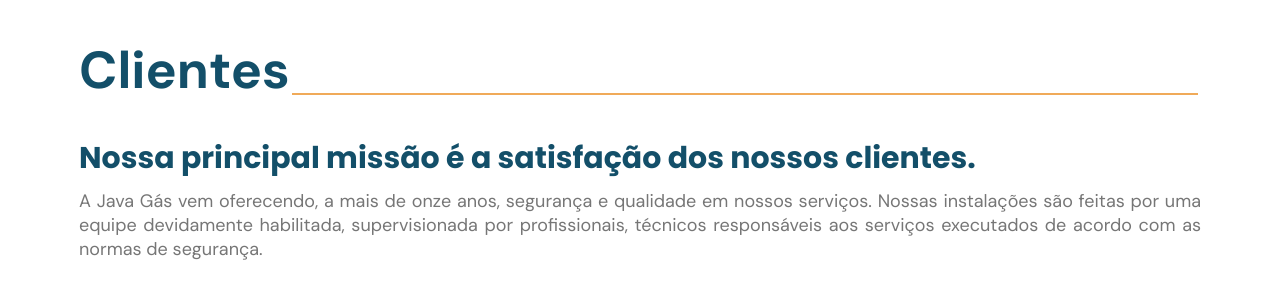
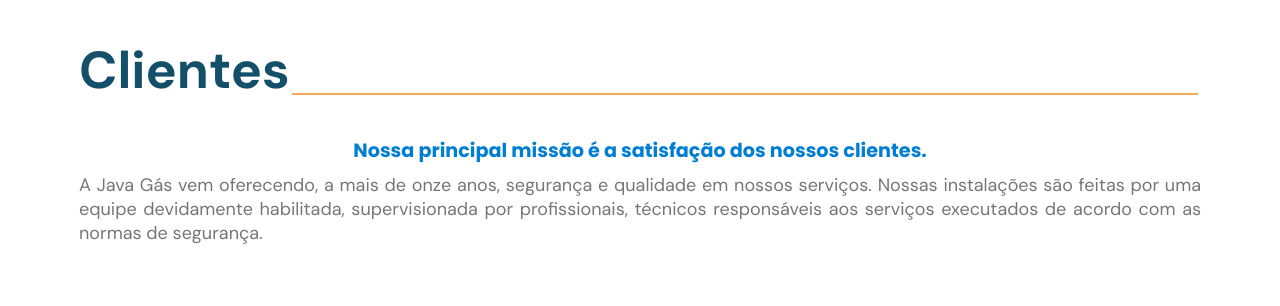
Before and after one commit to Wilianbps/javagas, a plain HTML site: page index.html in a window 1280 px wide. Shown: the part 2720-3026 px from the top of the page. Drawn offline with nearby package versions, Linux system fonts and the light colour scheme; files whose address does not match are found by name.

Commit message:
Update style.css

```diff
--- a/styles/style.css
+++ b/styles/style.css
@@ -545,6 +545,12 @@
   object-fit: cover;
 }
 
+#clients h3.title {
+  font: 700 1.2rem 'Poppins', sans-serif;
+  color: #007ed3;
+  text-align: center;
+}
+
 /* *** TEAM ****************************** */
 
 #team header {
@@ -592,6 +598,12 @@
   flex-direction: column;
   justify-content: flex-end;
   align-items: center;
+  transition: all 0.3s;
+  cursor: pointer;
+}
+
+#team .cards_team .card img:hover {
+  transform: translateY(3.125rem);
 }
 
 #team .cards_team .card img {
@@ -621,10 +633,6 @@
 
 #team .team img {
   width: 20rem;
-
-
-
-
 
   height: 15rem;
   border-radius: 0.25rem;
```
